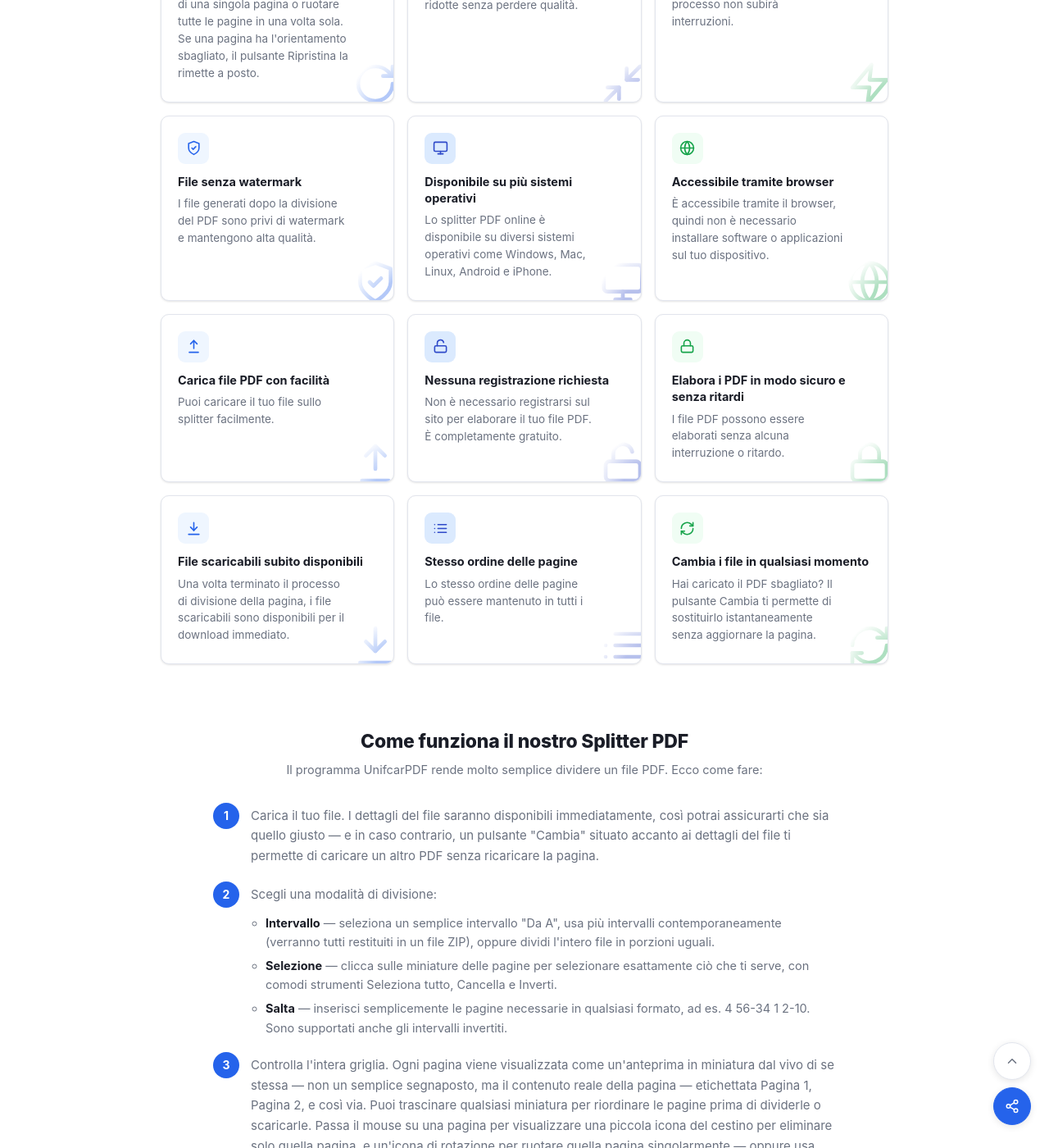
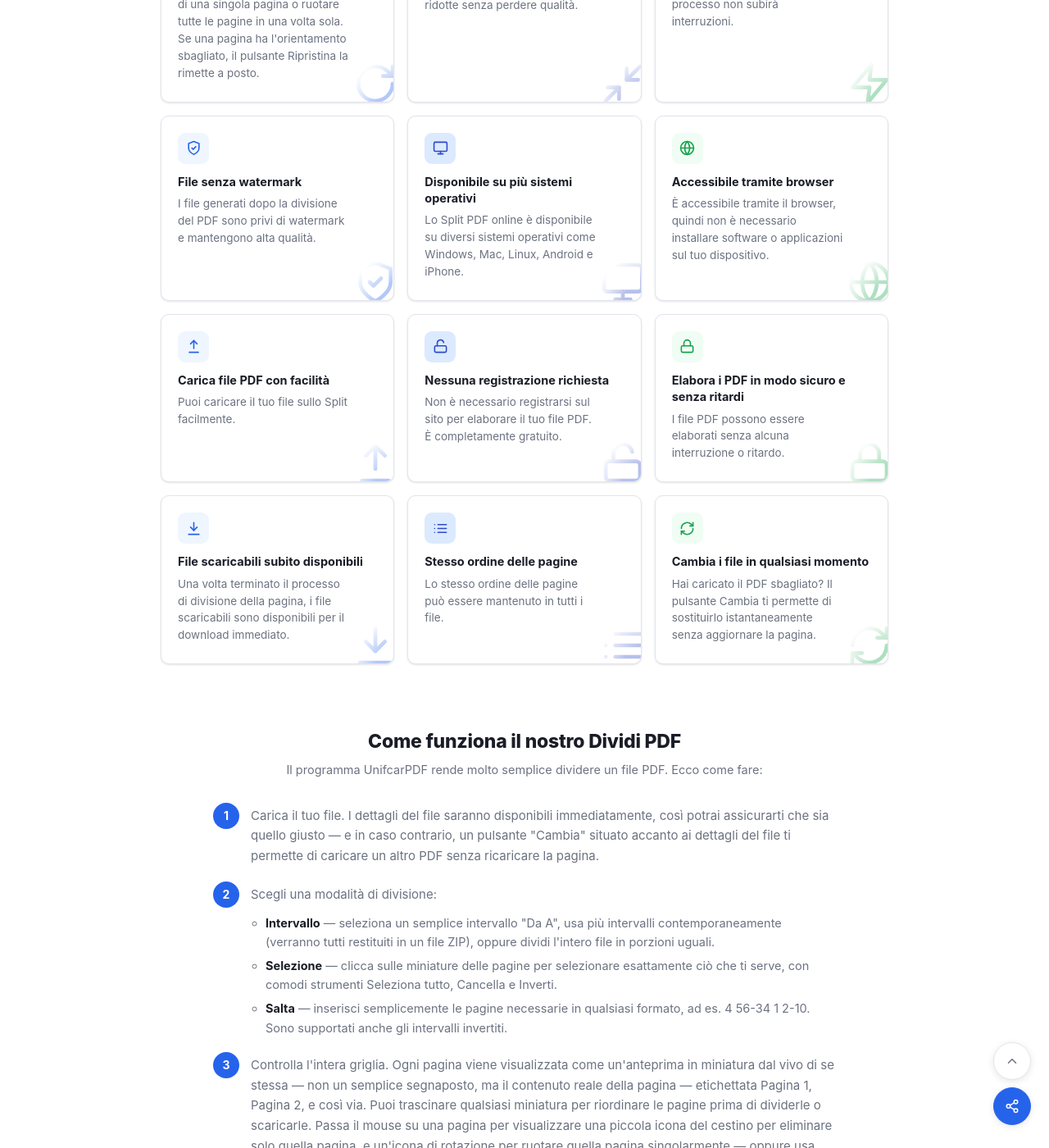
Before and after one commit to rforrupesh/jekyllmultilingual, a Jekyll site: the page built from it/dividi-pdf.md, in a window 1280 px wide and 1400 px high, scrolled down 1352 px. Shown: the whole window at 82% size. Built offline with Jekyll 4.4.1, drawn with Linux system fonts in a browser that asks for light colours; some of the changed text lies outside the part shown.

Commit message:
Update dividi-pdf.md

```diff
--- a/it/dividi-pdf.md
+++ b/it/dividi-pdf.md
@@ -909,7 +909,7 @@
           <svg viewBox="0 0 24 24" fill="none" stroke="currentColor" stroke-width="2" stroke-linecap="round" stroke-linejoin="round"><rect x="2" y="3" width="20" height="14" rx="2"/><path d="M8 21h8"/><path d="M12 17v4"/></svg>
         </span>
         <h3 class="isec-card__title">Disponibile su più sistemi operativi</h3>
-        <p class="isec-card__text">Lo splitter PDF online è disponibile su diversi sistemi operativi come Windows, Mac, Linux, Android e iPhone.</p>
+        <p class="isec-card__text">Lo Split PDF online è disponibile su diversi sistemi operativi come Windows, Mac, Linux, Android e iPhone.</p>
       </div>
 
       <div class="isec-card">
@@ -927,7 +927,7 @@
           <svg viewBox="0 0 24 24" fill="none" stroke="currentColor" stroke-width="2" stroke-linecap="round" stroke-linejoin="round"><path d="M12 3v12"/><path d="m7 8 5-5 5 5"/><path d="M5 21h14"/></svg>
         </span>
         <h3 class="isec-card__title">Carica file PDF con facilità</h3>
-        <p class="isec-card__text">Puoi caricare il tuo file sullo splitter facilmente.</p>
+        <p class="isec-card__text">Puoi caricare il tuo file sullo Split facilmente.</p>
       </div>
 
       <div class="isec-card">
@@ -980,7 +980,7 @@
 
   <section class="isec-block isec-how" aria-labelledby="isec-how-title">
     <div class="isec-block__head">
-      <h2 id="isec-how-title" class="isec-block__title">Come funziona il nostro Splitter PDF</h2>
+      <h2 id="isec-how-title" class="isec-block__title">Come funziona il nostro Dividi PDF</h2>
       <p class="isec-block__subtitle">Il programma UnifcarPDF rende molto semplice dividere un file PDF. Ecco come fare:</p>
     </div>
     <ol class="isec-steps">
@@ -1017,7 +1017,7 @@
   <section class="isec-block isec-usecases" aria-labelledby="isec-usecases-title">
     <div class="isec-block__head">
       <h2 id="isec-usecases-title" class="isec-block__title">Perfetto per ogni esigenza</h2>
-      <p class="isec-block__subtitle">Scopri come il nostro splitter PDF ti aiuta a organizzare e dividere facilmente i documenti PDF.</p>
+      <p class="isec-block__subtitle">Scopri come il nostro Cut PDF ti aiuta a organizzare e dividere facilmente i documenti PDF.</p>
     </div>
     <div class="isec-card-grid isec-card-grid--use">
 
@@ -1063,7 +1063,7 @@
   <section class="isec-block isec-faq" aria-labelledby="isec-faq-title">
     <div class="isec-block__head">
       <h2 id="isec-faq-title" class="isec-block__title">Domande frequenti</h2>
-      <p class="isec-block__subtitle">Hai domande? Abbiamo le risposte. Trova tutto ciò che devi sapere sul nostro Splitter PDF.</p>
+      <p class="isec-block__subtitle">Hai domande? Abbiamo le risposte. Trova tutto ciò che devi sapere sul nostro splitting pdf.</p>
     </div>
     <p class="isec-faq__eyebrow">Per iniziare</p>
     <div class="isec-faq__list">
```
